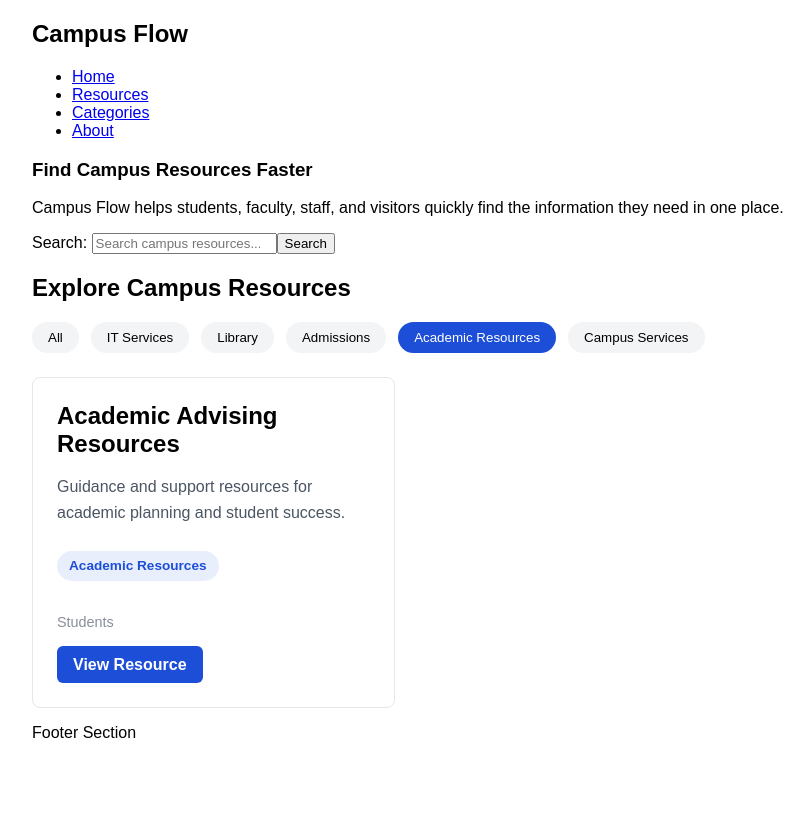
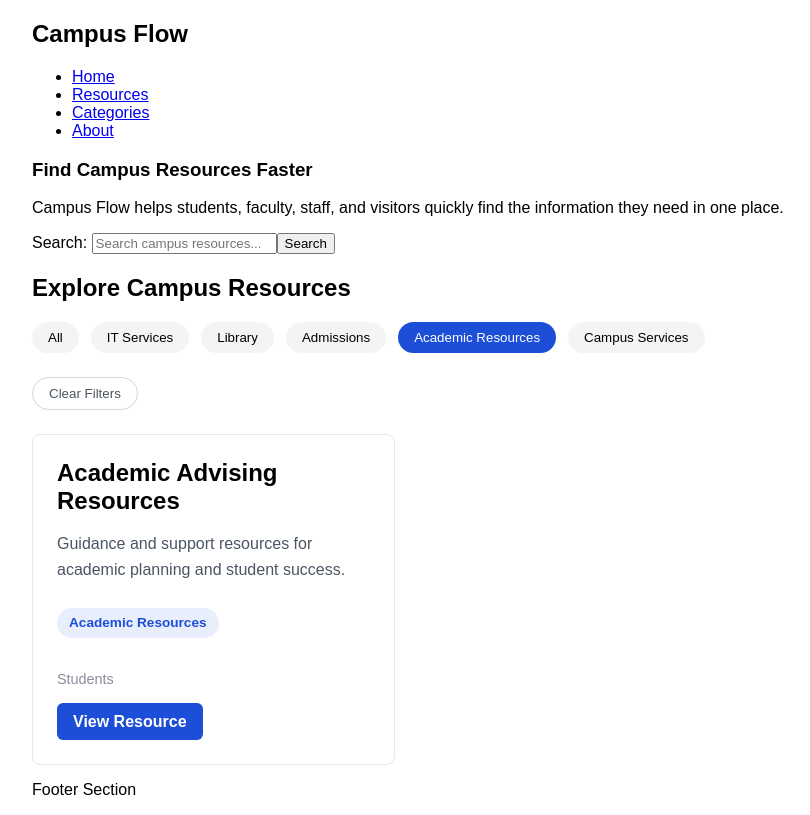
Before and after one commit to Byte-Cell/campus-flow, a React (Vite) app in the folder campus_resource_app/: page / in a window 1280 px wide. Both pictures are taken after a click on the button "Academic Resources". Shown: the whole page, without its empty margins (40-850 px from the left). Built offline with nearby package versions, Linux system fonts and the light colour scheme.

Commit message:
Improved resource search and filtering

```diff
--- a/campus_resource_app/src/App.css
+++ b/campus_resource_app/src/App.css
@@ -209,3 +209,19 @@ Resource Card
   line-height: 1.7;
   margin-bottom: 1rem;
 }
+
+.clear-filters {
+  border: 1px solid #d1d5db;
+  border-radius: 999px;
+  padding: 0.5rem 1rem;
+  background-color: white;
+  color: #4b5563;
+  cursor: pointer;
+  font-weight: 500;
+  margin-bottom: 1.5rem;
+}
+
+.clear-filters:hover {
+  background-color: #f3f4f6;
+  color: #1f2937;
+}
--- a/campus_resource_app/src/App.jsx
+++ b/campus_resource_app/src/App.jsx
@@ -50,7 +50,7 @@ function App() {
               </section>
 
               <section>
-                <Resources searchTerm={searchTerm} />
+                <Resources searchTerm={searchTerm} setSearchTerm={setSearchTerm} />
               </section>
             </main>
           } />
--- a/campus_resource_app/src/components/Hero.jsx
+++ b/campus_resource_app/src/components/Hero.jsx
@@ -10,7 +10,7 @@ function Hero({ searchTerm, setSearchTerm }) {
             </p>
             <div className="search-container">
                 <label htmlFor="site-search">Search: </label>
-                <input type="search" id="site-search" name="q" placeholder="Search campus resources..." onChange={(e) => setSearchTerm(e.target.value)}/>
+                <input type="search" id="site-search" name="q" placeholder="Search campus resources..." value={searchTerm} onChange={(e) => setSearchTerm(e.target.value)}/>
                 <button>Search</button>
             </div>
         </section>
--- a/campus_resource_app/src/components/Resources.jsx
+++ b/campus_resource_app/src/components/Resources.jsx
@@ -2,18 +2,34 @@ import resources from "../data/resources";
 import ResourceCard from "./ResourceCard";
 import { useState } from "react";
 
-function Resources({ searchTerm }) {
+function Resources({ searchTerm, setSearchTerm }) {
     const [selectedCategory, setSelectedCategory] = useState("all");
+
+    function clearFilters() {
+        setSearchTerm("");
+        setSelectedCategory("all");
+    }
 
     function isMatch(resource) {
         const normalizedSearchTerm = searchTerm.trim().toLowerCase();
 
         if (
-            (searchTerm === "" || resource.title
+            (searchTerm === "" ||
+            resource.title
                 .trim()
                 .toLowerCase()
-                .includes(normalizedSearchTerm))
-            &&
+                .includes(normalizedSearchTerm) ||
+            resource.description
+                .trim()
+                .toLowerCase()
+                .includes(normalizedSearchTerm) ||
+            resource.category
+                .trim()
+                .toLowerCase()
+                .includes(normalizedSearchTerm) ||
+            resource.audience.some((person) =>
+                person.toLowerCase().includes(normalizedSearchTerm))
+           ) &&
             (selectedCategory === "all" || resource.category === selectedCategory)
         ) {
             return true;
@@ -39,6 +55,12 @@ function Resources({ searchTerm }) {
                 ))}
             </div>
 
+            {(searchTerm !== "" || selectedCategory !== "all") && (
+                <button className="clear-filters" onClick={clearFilters}>
+                    Clear Filters
+                </button>
+            )}
+
             <div className="resource-grid">
                 {filteredResources.length === 0 ? (
                     <article className="no-results">
```
